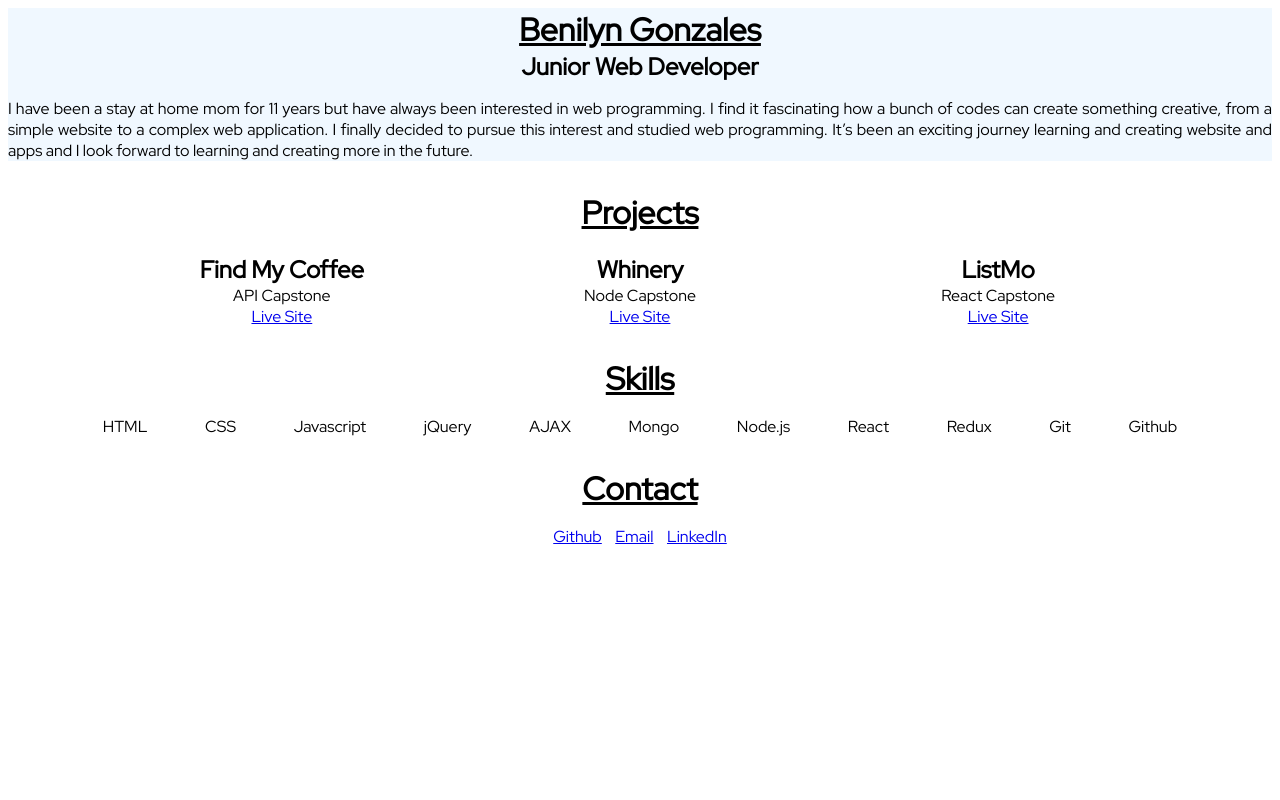
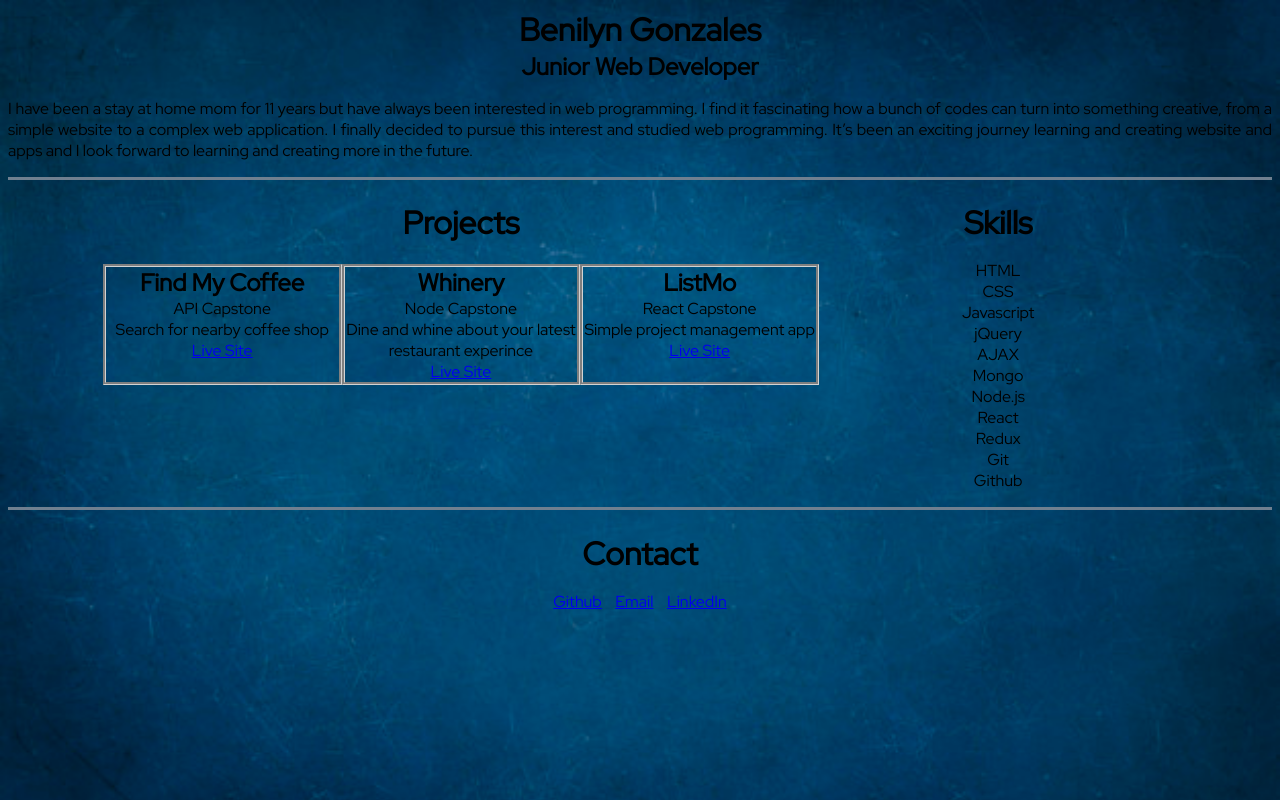
Before and after one commit to Benilyn/Portfolio, a plain HTML site: page index.html in a window 1280 px wide. Drawn offline with Linux system fonts and the light colour scheme.

Commit message:
added more style

```diff
--- a/index.html
+++ b/index.html
@@ -16,32 +16,37 @@
         <header>
             <h1>Benilyn Gonzales</h1>
             <h2>Junior Web Developer</h2>
-            <p>I have been a stay at home mom for 11 years but have always been interested in web programming. I find it fascinating how a bunch of codes can create something creative, from a simple website to a complex web application. I finally decided to pursue this interest and studied web programming. It’s been an exciting journey learning and creating website and apps and I look forward to learning and creating more in the future.</p>
+            <p>I have been a stay at home mom for 11 years but have always been interested in web programming. I find it fascinating how a bunch of codes can turn into something creative, from a simple website to a complex web application. I finally decided to pursue this interest and studied web programming. It’s been an exciting journey learning and creating website and apps and I look forward to learning and creating more in the future.</p>
         </header>
 
-        <div id="projects-container" class='width-size'>
+
+        <div class='body-container'>
+            <div id='projects-container' class='body-display'>
                 <h1>Projects</h1>
                 <div id='projects'>
                     <div class='project'>
                         <h2>Find My Coffee</h2>
                         <p>API Capstone</p>
+                        <p>Search for nearby coffee shop</p>
                         <a href="https://benilyn.github.io/FindMyCoffee/" target="_blank">Live Site</a>
                     </div>
                     <div class='project'>
                         <h2>Whinery</h2>
                         <p>Node Capstone</p>
+                        <p>Dine and whine about your latest restaurant experince</p>
                         <a href="https://whinery.herokuapp.com/" target="_blank">Live Site</a>
                     </div>
                     <div class='project'>
                         <h2>ListMo</h2>
-                    <img src=""
+
                         <p>React Capstone</p>
+                        <p>Simple project management app</p>
                         <a href="https://listmo.herokuapp.com/" target="_blank">Live Site</a>
                     </div>
                 </div>
             </div>
 
-        <div id='skills' class='width-size'>
+            <div id='skills' class='body-display'>
                 <h1>Skills</h1>
                 <ul>
                     <li>HTML</li>
@@ -57,6 +62,7 @@
                     <li>Github</li>
                 </ul>
             </div>
+        </div>
         <footer id='contact'>
             <h1>Contact</h1>
             <ul>
--- a/main.css
+++ b/main.css
@@ -1,18 +1,21 @@
 body {
     font-family: 'Red Hat Display', sans-serif;
     text-align: center;
+    background-image: url(background.jpg);
+    background-repeat: no-repeat;
+    background-size: cover;
 }
 
 header {
-    background-color: aliceblue;
+    border-bottom: solid slategray;
 }
 
 header p {
     text-align: justify;
+
 }
 
 h1 {
-    text-decoration-line: underline;
     text-align: center;
     margin-bottom: 0;
 }
@@ -25,37 +28,46 @@ ul {
     padding-left: 0;
 }
 
-.width-size {
-    width: 85%;
-    margin: 30px auto;
-}
-
 
 #contact li {
     display: inline-block;
     margin: 0 5px;
 }
 
-#nav-bar li {
+.body-container {
+    display: flex;
+    width: 85%;
+    margin: auto;
+}
 
+#projects-container {
+   flex: 2;
 }
 
 #projects {
     display: flex;
-    margin: 20px auto;
+    flex-wrap: wrap;
+    margin-top: 20px;
+    justify-content: space-between;
 }
 
 .project {
     flex: 1;
+    border: groove lightgray;
 }
 
 .project p {
     margin: 0;
 }
 
+#skills {
+    flex: 1;
+}
+
 #skills ul {
     list-style-type: none;
-    display: flex;
-    justify-content: space-between;
-    flex-wrap: wrap;
 }
+
+footer {
+    border-top: solid slategray;
+}
```
Lines whose indentation alone changed are shown as unchanged.
